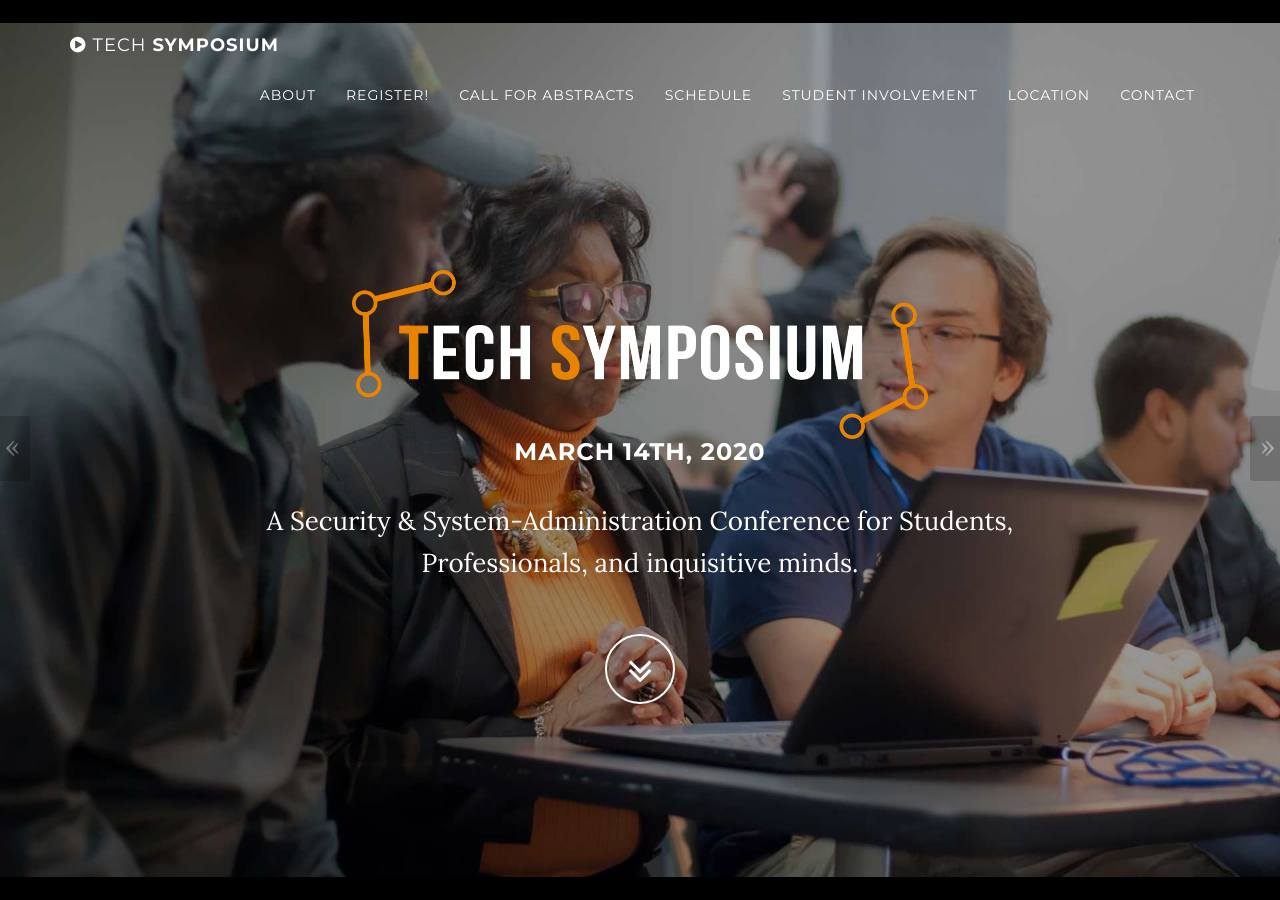
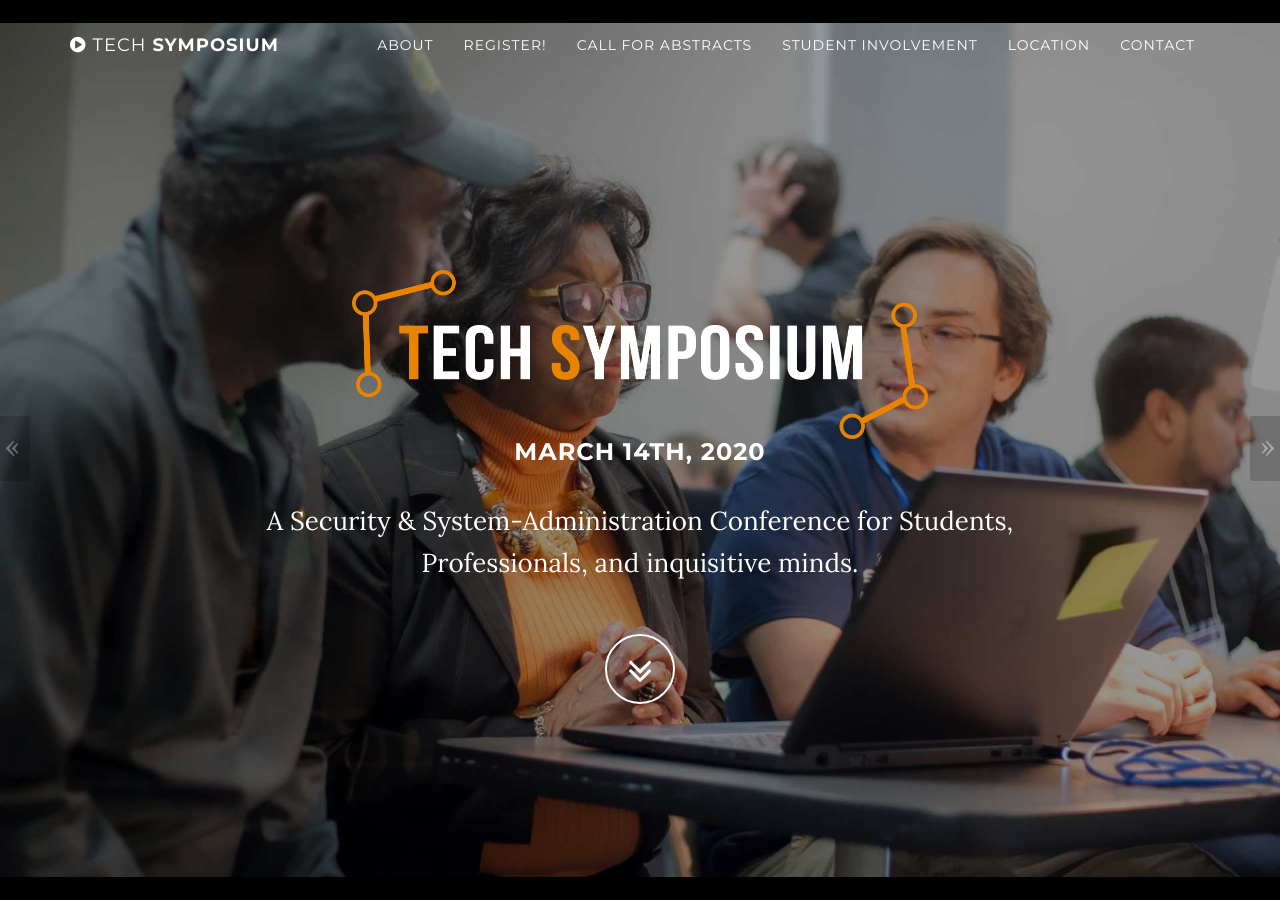
Before and after one commit to CalPolySWIFT/techsymposium-website, a Jekyll site: the page built from index.html, in a window 1280 px wide and 900 px high. Built offline with Jekyll 4.4.1, drawn with Linux system fonts in a browser that asks for light colours.

Commit message:
Update layout.html

```diff
--- a/_layouts/layout.html
+++ b/_layouts/layout.html
@@ -57,7 +57,7 @@
                 <li><a class="page-scroll" href="#about">About</a></li>
                 <li><a class="page-scroll" href="#eventbrite">Register!</a></li>
                 <li><a class="page-scroll" href="#callforabstracts">Call for Abstracts</a></li>
-                <li><a class="page-scroll" href="#schedule">Schedule</a></li>
+                <!--<li><a class="page-scroll" href="#schedule">Schedule</a></li>-->
                 <li><a class="page-scroll" href="#student">Student Involvement</a></li>
                 <li><a class="page-scroll" href="#location">Location</a></li>
                 <li><a class="page-scroll" href="#contact">Contact</a></li>
```
